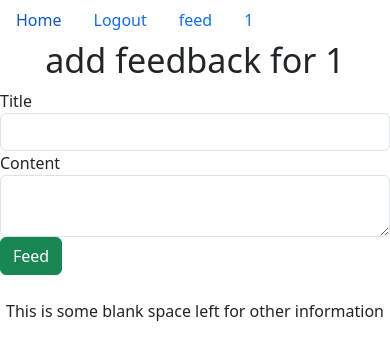
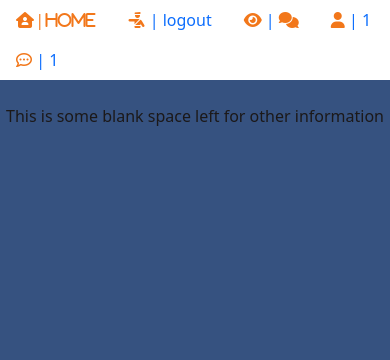
Before and after one commit to ryanbroome/Flask-Feedback, a Flask app: page /feedback in a window 390 px wide. Shown: the top 360 px of the page. Run offline with Flask 2, Linux system fonts and the light colour scheme; the visitor is signed in with stand-in values (Sample User, id 1); some libraries are stand-ins or nearby versions.

Commit message:
up to GET/feedback/<feedback-id>/update

```diff
--- a/app.py
+++ b/app.py
@@ -21,8 +21,7 @@ toolbar = DebugToolbarExtension(app)
 def show_base_page():
     return render_template('base.html')
 
-
-# ? GET , POST /register when submitted register/create user
+# ? GET, POST /register when submitted register/create user
 @app.route("/register", methods=["GET", "POST"])
 def process_register_form():
     # * create form instance using WTForm
@@ -48,7 +47,7 @@ def process_register_form():
         db.session.commit()
 
         # * flash a success message that has been added
-        flash(f"User {new_user.username} has been added")
+        flash(f"User {new_user.username} has been added", "success")
 
         # * redirect to the home page at successful completion
         # ! This is where you will REDIRECT upon successful registration of a new_user, maybe a user_detail or info page
@@ -59,20 +58,11 @@ def process_register_form():
         # * if unsuccessful or no data in form redirect to the form template page
         return render_template("register_form.html", form=form)
 
-# ?GET /details user details
-@app.route('/details')
-def show_details():
-    if "username" not in session:
-        flash("Please login first")
-        return redirect("/login")
-    return render_template("details.html")
-
 # ? GET /login Show a form that when submitted will login a user. This form should accept a username and password
 @app.route("/login")
 def show_login_form():
     form = UserForm()
     return render_template("login_form.html", form=form)
-
 
 # ? POST / login Process the login form, ensuring the user is authenticated and going to /secret if so
 @app.route("/login", methods=["POST"])
@@ -89,30 +79,31 @@ def process_login_form():
         user = User.authenticate(username, password)
 
         # if validated redirect to details, passing user object to template
+        # if user.username == session["username"]:
         if user:
 
             # welcome message
-            flash(f"Welcome Back! {user.username}")
+            flash(f"Welcome Back! {user.username}", "primary")
 
             # set user to the session
             session["username"] = user.username.lower()
 
             #  to  details page
             return redirect(f"/users/{user.username}")
-        else:
+    else:
             # throw form field error
-            form.username.errors = ["Invalid username/password"]
+        form.username.errors = ["Invalid username/password"]
     #  not validated?  login / register?
     return render_template("login_form.html", form=form)
 
-# ? GET /feedback Return the text "you made it!" (don't worry we'll get rid of this soon)
+# ? GET/POST feedback
 @app.route('/feedback', methods=["GET", "POST"])
 def show_feedback():
     """when user logged into session show feedback form and feedback for user"""
 
     # * check session for logged in user, flash, redirect if no user in session
     if 'username' not in session:
-        flash("Please login or Register first")
+        flash("Please login or Register first", "danger")
         return redirect("/login")
 
     # *if user logged in, create instance of Feedback Form
@@ -121,9 +112,9 @@ def show_feedback():
 
         # *query all feedback
         all_feedback = Feedback.query.all()
+
     # * validate form on submit
-
-    # *capture needed variables from form.variable.data can do .lower() .upper()
+    # *capture needed variables from form.variable.data .lower()
     if form.validate_on_submit():
         title = form.title.data
         content = form.content.data
@@ -138,8 +129,10 @@ def show_feedback():
         # *commit new feedback to the database
         db.session.add(new_feedback)
         db.session.commit()
+
         # *flash success message
-        flash('Feedback created')
+        flash('Feedback created', "success")
+
         # *redirect back to feedback as a GET request
         return redirect('/feedback')
 
@@ -150,22 +143,106 @@ def show_feedback():
 @app.route('/logout', methods=["GET", "POST"])
 def logout_user():
     session.pop("username")
-    flash("Successfully logged you out, Goodbye!")
+    flash("Successfully logged you out, Goodbye!", "success")
     return redirect('/')
-
 
 # ? GET /users/<username>
 @app.route("/users/<username>")
 def show_user_details(username):
-    """Show user details for username"""
-
+    """Show user details for single user"""
     if username not in session["username"]:
-        flash("Please login first!")
+        flash("Please login first!", "danger")
         return redirect("/login")
 
     else:
-
         user = User.query.filter_by(username=username).first()
         user_feedback = user.feedback
+        return render_template("details.html", user=user, user_feedback=user_feedback)
 
-        return render_template("details.html", user=user, user_feedback=user_feedback)
+# ? POST /users/<username>/delete
+@app.route("/users/<username>/delete", methods=["POST"])
+def delete_user(username):
+    """delete user details for username given from database"""
+    user = User.query.get_or_404(username)
+    if user.username == session["username"]:
+        all_feedback = user.feedback
+        for f in all_feedback:
+            db.session.delete(f)
+            db.session.commit()
+        db.session.delete(user)
+        db.session.commit()
+        session.pop('username')
+        flash("User and all user feedback have been deleted", "info")
+        return redirect("/")
+
+    # ! LEFT OFF WITH ADDING DELETE ROUTES FOR A USER AND A FEEDBACK
+
+# ? POST /feedback/<id>/delete
+@app.route("/feedback/<int:id>/delete", methods=["POST"])
+def delete_feedback(id):
+    """delete single feedback instance"""
+
+    # * get feedback from db
+    feedback = Feedback.query.get_or_404(id)
+
+    # * check if feedback.username not in session then they can't delete and need to login
+    if feedback.username not in session["username"]:
+        return redirect('/login')
+
+    # * check if username of feedback equals logged in user
+    if feedback.username == session["username"]:
+        db.session.delete(feedback)
+        db.session.commit()
+        flash("Feedback has been deleted", "info")
+        return redirect(f"/feedback")
+        # return redirect(f"/users/{feedback.username}")
+
+# ? GET /POST  "/users/<username>/feedback/add"
+@app.route("/users/<username>/feedback/add", methods=["POST", "GET"])
+def show_feedback_form(username):
+    """render details template and show feedback form"""
+    # * check session for logged in user, flash, redirect if no user in session
+    if 'username' not in session:
+        flash("Please login or Register first", "danger")
+        return redirect("/login")
+
+    # *if user logged in, create instance of Feedback Form
+    else:
+        form = FeedbackForm()
+
+        # * validate form on submit
+        # *capture needed variables from form.variable.data
+        if form.validate_on_submit():
+            title = form.title.data
+            content = form.content.data
+            username = session['username']
+
+            # *create new feedback instance using these variables from form.variable.data
+            new_feedback = Feedback(
+                title=title,
+                content=content,
+                username=username)
+
+            # *commit/update new feedback to the database
+            db.session.add(new_feedback)
+            db.session.commit()
+
+            # *flash success message
+            flash('Feedback created', "success")
+
+            # *redirect back to feedback as a GET request
+            return redirect(f'/users/{username}')
+
+        # *render feedback template, pass in form and all_feedback
+        return render_template("feedback_form.html", form=form)
+
+
+# ? START DELETE UNUSED CODE BLOCKS
+# # GET /details user details
+# @app.route('/details')
+# def show_user_details():
+#     if "username" not in session:
+#         flash("Please login first", "danger")
+#         return redirect("/login")
+#     return render_template("details.html")
+# // END DELETE UNUSED BLOCKS
--- /dev/null
+++ b/static/css/style.css
@@ -0,0 +1,42 @@
+/*! COLOR CODES */
+/* #f2771a */
+/* #1C1919 */
+/* #295586 */
+/* #365280 */
+/* ! COLOR CODES */
+
+* {
+    font-size: 16px;
+    /* color: #365280; */
+    color: #1c1919;
+}
+
+/* button {
+    border: none;
+    background-color: white;
+    text-decoration: none;
+} */
+
+h5 {
+    text-decoration: underline;
+}
+
+body {
+    background-color: #365280;
+}
+
+nav {
+    position: sticky;
+    top: 0px;
+    z-index: 10;
+    background-color: white;
+}
+
+h1 {
+    top: 20px;
+    color: #f2771a;
+}
+
+.card-group {
+    z-index: 1;
+}
--- a/static/app.js
+++ b/static/js/app.js
@@ -1,2 +1,2 @@
-// alert('Part 8: Make / Modify routes for users / feedback');
 console.log('Part 8: Make / Modify routes for users / feedback');
+console.log('GET users/<username>/feedback/add');
--- a/static/style.css
+++ /dev/null
@@ -1,9 +0,0 @@
-* {
-    font-size: 16px;
-}
-
-/* button {
-    border: none;
-    background-color: white;
-    text-decoration: none;
-} */
--- a/templates/base.html
+++ b/templates/base.html
@@ -4,73 +4,94 @@
     <meta charset="UTF-8" />
     <meta http-equiv="X-UA-Compatible" content="IE=edge" />
     <meta name="viewport" content="width=device-width, initial-scale=1.0" />
-    <!-- Bootstrap Link  -->
+
+    <!--? START Bootstrap Link  -->
     <link href="https://cdn.jsdelivr.net/npm/bootstrap@5.3.0-alpha3/dist/css/bootstrap.min.css" rel="stylesheet" integrity="sha384-KK94CHFLLe+nY2dmCWGMq91rCGa5gtU4mk92HdvYe+M/SXH301p5ILy+dN9+nJOZ" crossorigin="anonymous" />
-    <!-- End bootstrap link -->
+    <!--! END bootstrap link -->
 
-    <!-- Stylesheet link -->
-    <link rel="stylesheet" href="/static/style.css" />
+    <!-- ? START  Font Awesome stylesheet link-->
+    <script src="https://kit.fontawesome.com/602d978b5e.js" crossorigin="anonymous"></script>
+    <!-- ! END Font Awesome stylesheet link-->
 
-    <!-- Start title block -->
+    <!-- ? START local stylesheet link -->
+    <link rel="stylesheet" href="/static/css/style.css" />
+    <!-- ! END stylesheet link -->
+
+    <!--? START title block -->
     <title>{% block title %}Feedback {% endblock %}</title>
-    <!-- END title block  -->
+    <!-- ! END title block  -->
   </head>
 
   <body>
-    <!-- START navbar -->
+    <!--? START navbar -->
     <nav>
       <ul class="nav">
         <div class="nav-item">
-          <li><a class="nav-link active" href="/">Home</a></li>
+          <li>
+            <a class="nav-link active" href="/"><i class="fa-solid fa-house-user" style="color: #f2771a"> | home</i></a>
+          </li>
         </div>
         {% if "username" not in session %}
-        <!-- <div class="nav-item">
-          <li><a class="nav-link active" href="/register">Sign Up</a></li>
-        </div> -->
+
         <div class="nav-item">
-          <li><a class="nav-link" href="/login">Login</a></li>
+          <li>
+            <a class="nav-link" href="/login"><i class="fa-solid fa-glasses" style="color: #f2771a"> | login</i></a>
+          </li>
         </div>
 
         {% else %}
         <div class="nav-item">
           <li>
-            <form action="/logout" method="POST"><button class="nav-link">Logout</button></form>
+            <form action="/logout" method="POST">
+              <button class="nav-link"><i class="fa-solid fa-person-military-pointing" style="color: #f2771a"></i> | logout</button>
+            </form>
           </li>
         </div>
         <div class="nav-item">
           <li>
-            <a href="/feedback" class="nav-link">feed</a>
+            <a href="/feedback" class="nav-link"><i class="fa-solid fa-eye" style="color: #f2771a"></i> | <i class="fa-solid fa-comments" style="color: #f2771a"></i></a>
           </li>
         </div>
         <div>
           <li>
-            <a href="/users/{{session['username']}}" class="nav-link">{{session['username']}}</a>
+            <a href="/users/{{session['username']}}" class="nav-link"><i class="fa-solid fa-user" style="color: #f2771a"></i> | {{session['username']}}</a>
+          </li>
+        </div>
+        <div>
+          <li>
+            <a href="/users/{{session['username']}}/feedback/add" class="nav-link"><i class="fa-regular fa-comment-dots" style="color: #f2771a"></i> | {{session['username']}}</a>
           </li>
         </div>
 
         {% endif %}
       </ul>
     </nav>
-    <!-- END navbar -->
+    <!-- !END navbar -->
 
-    <!-- START content block -->
+    <!--? START flashed messages -->
+    {% for category, msg in get_flashed_messages(with_categories=True) %}
+    <div class="alert alert-{{category}}">{{msg}}</div>
+    {% endfor %}
+    <!--!  END flashed messages -->
+
+    <!--? START content block -->
     {% block content %}
-    <h1 class="display-1">Welcome Home</h1>
+    <h1 class="display-1">Home Page</h1>
     <div>
-      <p class="lead">Providing boring ass chores services that you don't want to do, by those you can trust.</p>
-      <p class="lead">Where the service providers and buyers are guaranteed to live in the same neighborhood.</p>
+      <p class="lead">Home page content goes here.</p>
     </div>
-    <!-- BEGIN flashed messages -->
-    {% for msg in get_flashed_messages() %}
-    <div class="alert alert-success">{{msg}}</div>
-    {% endfor %}
-    <!--  END flashed messages -->
 
     {% endblock %}
-    <!-- END content block  -->
+    <!--! END content block  -->
 
-    <!-- script tags -->
-    <script src="/static/app.js"></script>
+    <!--? START script tags -->
     <script src="https://cdn.jsdelivr.net/npm/bootstrap@5.3.0-alpha3/dist/js/bootstrap.bundle.min.js" integrity="sha384-ENjdO4Dr2bkBIFxQpeoTz1HIcje39Wm4jDKdf19U8gI4ddQ3GYNS7NTKfAdVQSZe" crossorigin="anonymous"></script>
+
+    <!-- ? START JQuery CDN  -->
+    <!-- <script src="https://code.jquery.com/jquery-3.6.4.min.js" integrity="sha256-oP6HI9z1XaZNBrJURtCoUT5SUnxFr8s3BzRl+cbzUq8=" crossorigin="anonymous"></script> -->
+    <!-- !END Jquery CDN -->
+
+    <script src="/static/js/app.js"></script>
+    <!-- ! END script tags -->
   </body>
 </html>
--- a/templates/feedback.html
+++ b/templates/feedback.html
@@ -1,14 +1,10 @@
 {% extends "base.html" %} {% block title %}{{session['username']}} {% endblock %} {% block content %}
 
-<!-- BEGIN flashed messages -->
-{% for msg in get_flashed_messages() %}
-<div class="alert alert-success">{{msg}}</div>
-{% endfor %}
-<!-- END flashed messages -->
+<!--? START feedback  form-->
+<!-- <div class="row justify-content-center">
+  <h4 class="display-4 row justify-content-center">add to all feedback</h4>
+  <h5 class="display-5 row justify-content-center">{{session['username']}}</h5>
 
-<!-- START feedback  form-->
-<div class="row justify-content-center">
-  <h4 class="display-4 row justify-content-center">add feedback for {{session['username']}}</h4>
   <div class="col-md-8">
     <form method="POST">
       {{ form.hidden_tag() }} {% for field in form if field.widget.input_type != 'hidden'%}
@@ -23,27 +19,34 @@
       <button class="btn btn-success">Feed</button>
     </form>
   </div>
-</div>
-<!-- END feedback form -->
+</div> -->
+<!--! END feedback form -->
 
-<!-- START ADDITIONAL CONTENT -->
+<!-- ?START ADDITIONAL CONTENT -->
 <br />
 <div class="row justify-content-center">This is some blank space left for other information</div>
 <br />
-<!-- END ADDITIONAL CONTENT -->
+<!-- !END ADDITIONAL CONTENT -->
 
-<!-- START feedback section-->
+<!--? START feedback print section-->
 <div class="row justify-content-center">
   {% for feedback in all_feedback %}
-  <div class="list-group col-md-8">
+  <div class="list-group col-md-8" data-id="{{feedback.user.username}}">
     <ul class="list-group">
-      <li class="list-group-item">User: {{feedback.user.username}}</li>
-      <li class="list-group-item">Title: {{feedback.title}}</li>
-      <li class="list-group-item">Content: {{feedback.content}}</li>
+      <li class="list-group-item">{{feedback.title}}</li>
+      <li class="list-group-item">
+        {{feedback.content}} {% if feedback.username == session["username"]%}
+        <form class="card-link" method="POST" style="display: inline-block" action="/feedback/{{feedback.id}}/delete">
+          <button class="btn btn-sm"><i class="fa-solid fa-trash-can"></i></button>
+        </form>
+        {% endif %}
+      </li>
+      <!-- TODO insert icon to represent user from font awesome -->
+      <li class="list-group-item" style="color: #365280"><i class="fa-regular fa-user" style="color: #f2771a"></i> | {{feedback.username}}</li>
     </ul>
   </div>
   {% endfor %}
 </div>
-<!-- END feedback section -->
+<!--! END feedback section -->
 
 {% endblock %}
```
Also changed, not shown: templates/details.html (+40 -23 lines), templates/feedback_form.html (added, +23 -0 lines), templates/login_form.html (+7 -9 lines), templates/register_form.html (+15 -10 lines).
